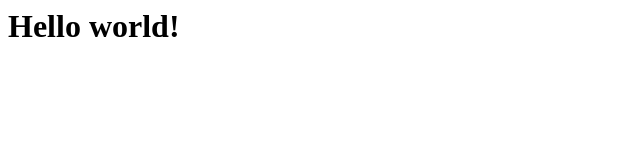
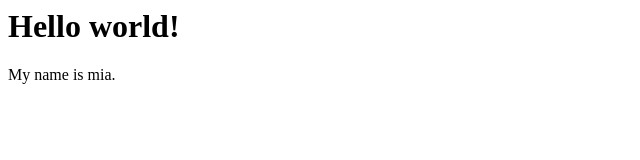
Before and after one commit to miafinki/blueocean, a plain HTML site: page index.html in a window 1280 px wide. Shown: the full height of the page, 0-640 px from the left. Drawn offline with Linux system fonts and the light colour scheme.

Commit message:
index.html added line

```diff
--- a/index.html
+++ b/index.html
@@ -1 +1,2 @@
 <h1>Hello world!</h1>
+<p>My name is mia.</p>
```
